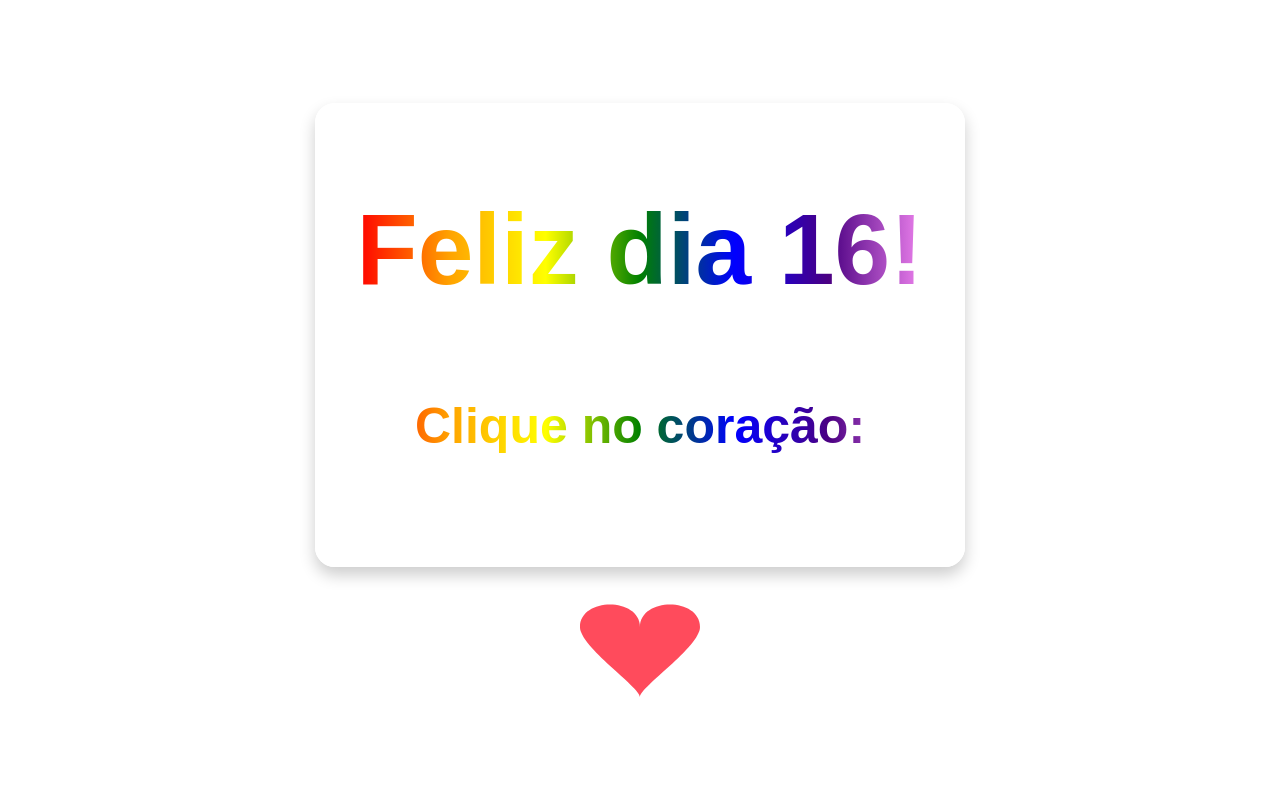
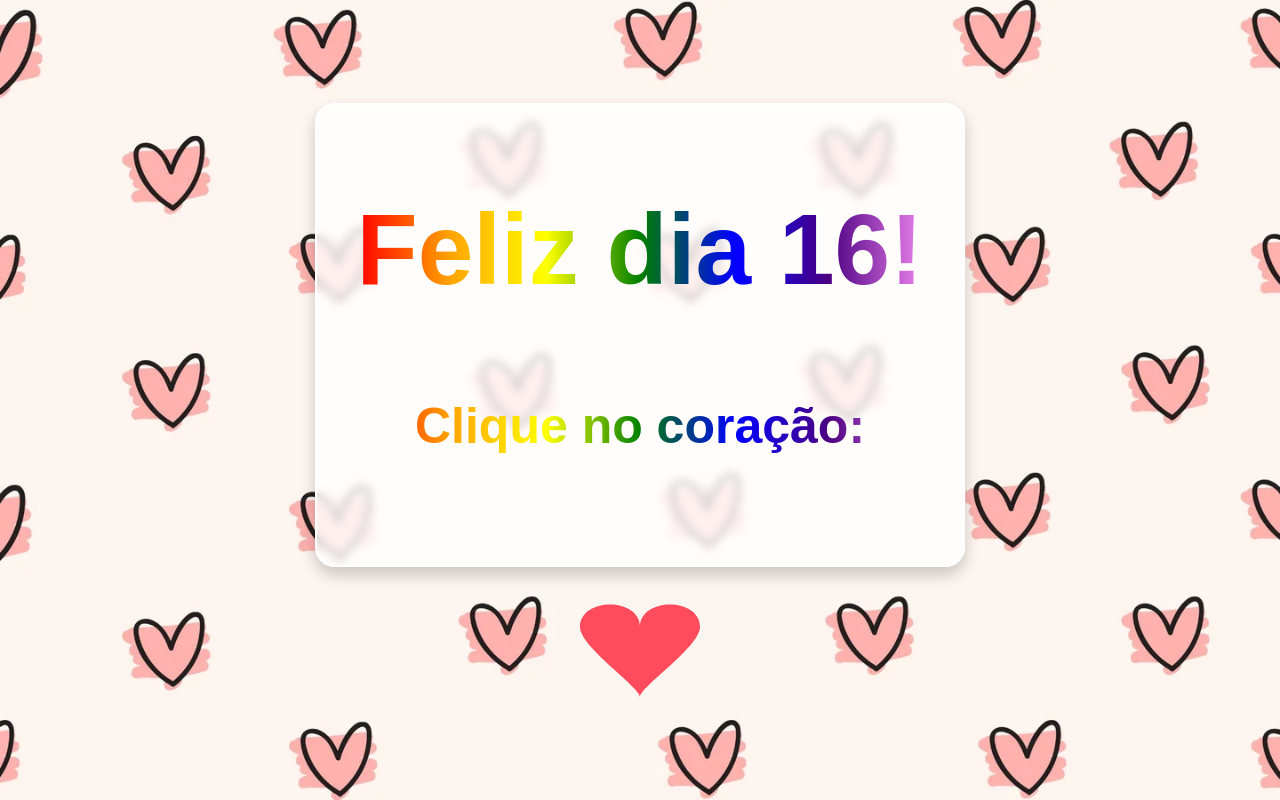
Before and after one commit to bebeenda/Mess, a plain HTML site: page Pasta2/index.html in a window 1280 px wide. Drawn offline with Linux system fonts and the light colour scheme.

Commit message:
Update styles.css

```diff
--- a/Pasta2/styles.css
+++ b/Pasta2/styles.css
@@ -1,6 +1,6 @@
 body {
     font-family: Arial, sans-serif;
-    background-image: url("img/bgcorecore.jpg");
+    background-image: url("bgcorecore.jpg");
     background-size: cover;
     background-position: center;
     background-repeat: no-repeat:
```
